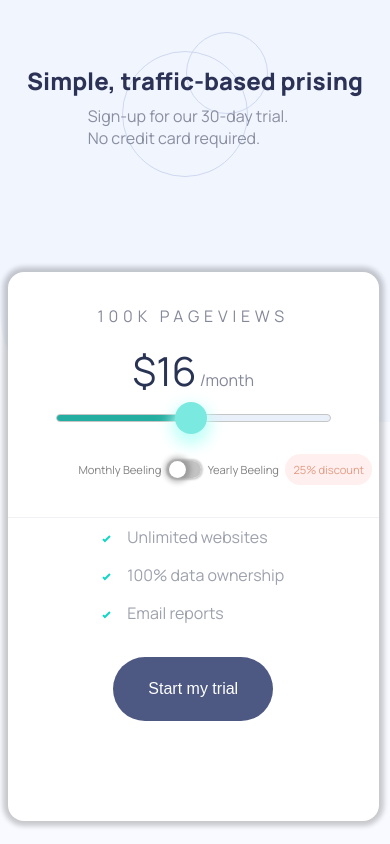
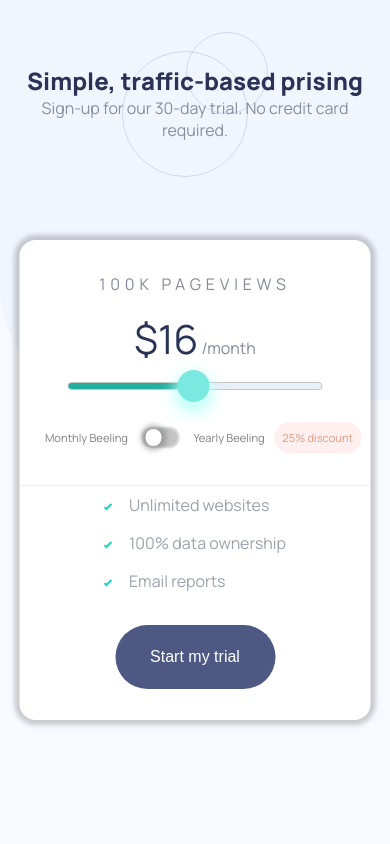
Before and after one commit to mazeltovik/slider, a plain HTML site: page index.html in a window 390 px wide. Drawn offline with Linux system fonts and the light colour scheme.

Commit message:
add new file & fixes for current files

```diff
--- a/index.html
+++ b/index.html
@@ -14,6 +14,7 @@
     <script src = "dist/main.js"></script>
     <script src = 'jquery-3.6.0.min.js'></script>
     <script src = 'jquery-ui-1.13.0/jquery-ui.min.js'></script>
+    <script src="jquery.ui.touch-punch.min.js"></script>
 </head>
 <body>
     <div id = 'header'>
--- /dev/null
+++ b/jquery.ui.touch-punch.min.js
@@ -0,0 +1,11 @@
+/*!
+ * jQuery UI Touch Punch 0.2.3
+ *
+ * Copyright 2011–2014, Dave Furfero
+ * Dual licensed under the MIT or GPL Version 2 licenses.
+ *
+ * Depends:
+ *  jquery.ui.widget.js
+ *  jquery.ui.mouse.js
+ */
+!function(a){function f(a,b){if(!(a.originalEvent.touches.length>1)){a.preventDefault();var c=a.originalEvent.changedTouches[0],d=document.createEvent("MouseEvents");d.initMouseEvent(b,!0,!0,window,1,c.screenX,c.screenY,c.clientX,c.clientY,!1,!1,!1,!1,0,null),a.target.dispatchEvent(d)}}if(a.support.touch="ontouchend"in document,a.support.touch){var e,b=a.ui.mouse.prototype,c=b._mouseInit,d=b._mouseDestroy;b._touchStart=function(a){var b=this;!e&&b._mouseCapture(a.originalEvent.changedTouches[0])&&(e=!0,b._touchMoved=!1,f(a,"mouseover"),f(a,"mousemove"),f(a,"mousedown"))},b._touchMove=function(a){e&&(this._touchMoved=!0,f(a,"mousemove"))},b._touchEnd=function(a){e&&(f(a,"mouseup"),f(a,"mouseout"),this._touchMoved||f(a,"click"),e=!1)},b._mouseInit=function(){var b=this;b.element.bind({touchstart:a.proxy(b,"_touchStart"),touchmove:a.proxy(b,"_touchMove"),touchend:a.proxy(b,"_touchEnd")}),c.call(b)},b._mouseDestroy=function(){var b=this;b.element.unbind({touchstart:a.proxy(b,"_touchStart"),touchmove:a.proxy(b,"_touchMove"),touchend:a.proxy(b,"_touchEnd")}),d.call(b)}}}(jQuery);
--- a/style.css
+++ b/style.css
@@ -14,7 +14,7 @@ body{
 #header{
     background-color: #f1f5fe;
     width: 100vw;
-    height: 50vh;
+    height: 25rem;
     border-bottom-left-radius:7rem;
 }
 
@@ -48,10 +48,11 @@ body{
 
 #contentContainer{
     position: absolute;
-    top:17rem;
-    left: 30vw;
-    width: 40vw;
-    height: 45vh;
+    top: 30rem;
+    left: 50%;
+    transform: translate(-50%, -50%);
+    width: 45rem;
+    height: 25rem;
     background-color: white;
     border-radius: 1rem;
     box-shadow: 0 0 5px 5px rgba(0,0,0,0.2);
@@ -121,13 +122,25 @@ body{
     color: gray;
     font-size: 0.7rem;
     align-items: center;
-    justify-content: space-evenly;
+    justify-content: center;
     margin-bottom: 2rem;
 }
 
+
 #switcherText_0{
-    padding-left: 4rem;
+    padding-left: 1rem;
 }
+
+
+#switcherText_1{
+    padding-left: 1rem;
+}
+
+#switcherText_2{
+    padding-left: 1rem;
+    padding-right: 0.6rem;
+}
+
 
 #switcherText_3{
     color:#e39b83;
@@ -226,20 +239,20 @@ body{
 
 @media only screen and (max-width : 800px){
     #contentContainer{
-        width:95%;
-        left:0.5rem;
-        height: 65vh;
+        width: 90%;
+        left: 50%;
+        height: 30rem;
 
     }
 
     #textContainer #firstText{
         font-size: 1.5rem;
+        text-align: center;
     }
 
     #textContainer #secondText{
-        width:55%;
-
-
+        padding: 0 2rem 0 2rem;
+        text-align: center;
     }
 
     #sliderTextContainer{
```
